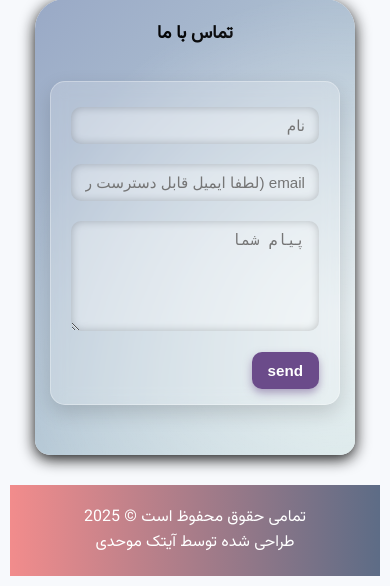
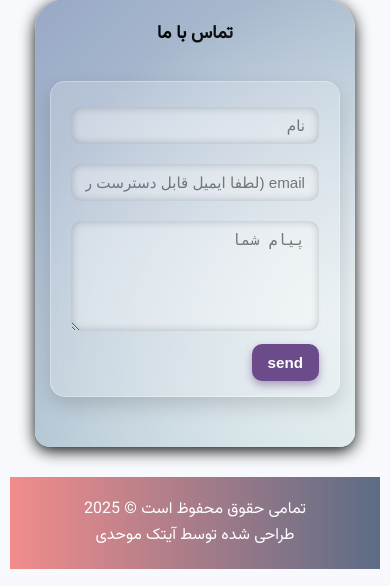
Before and after one commit to aytkmvhd/aytkwb, a Flask app: page / in a window 390 px wide. Shown: the part 893-1479 px from the top of the page. Run offline with Flask 3, Linux system fonts and the light colour scheme.

Commit message:
Update style.css

```diff
--- a/static/style.css
+++ b/static/style.css
@@ -1,3 +1,4 @@
+
 :root {
   --main-color: #5A6D8C;        /* آبی خاکستری ملایم */
   --accent-color: #F28C8C;      /* صورتی ملایم و گرم */
@@ -495,7 +496,7 @@
   display: none;
 }
 
-@media (max-width: 600px) {
+@media (max-width: 768px) {
 header {
   padding: 1px 0;
   font-size: 16px;
@@ -515,6 +516,7 @@
 }
 
 form {
+  font-size: 5px;
   padding: 15px 20px;
   border-radius: 15px;
   max-width: 320px;
```
